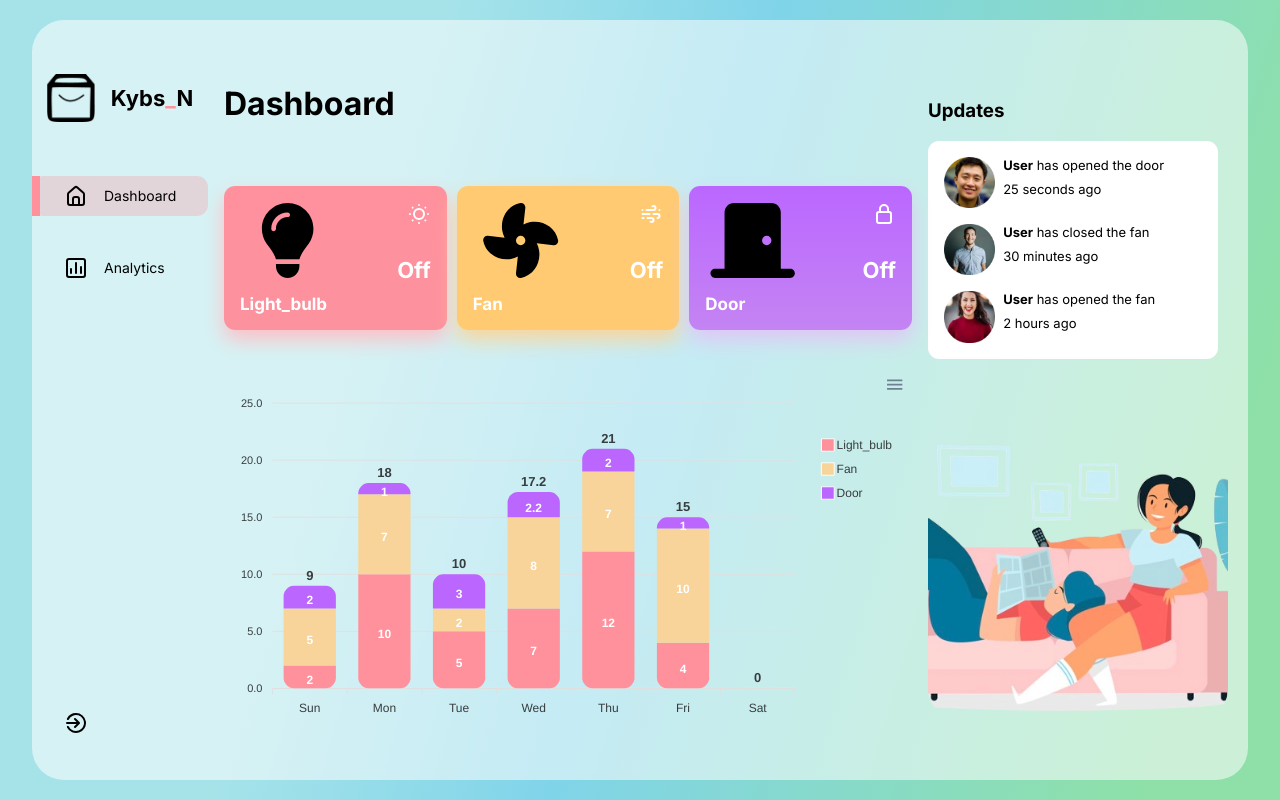
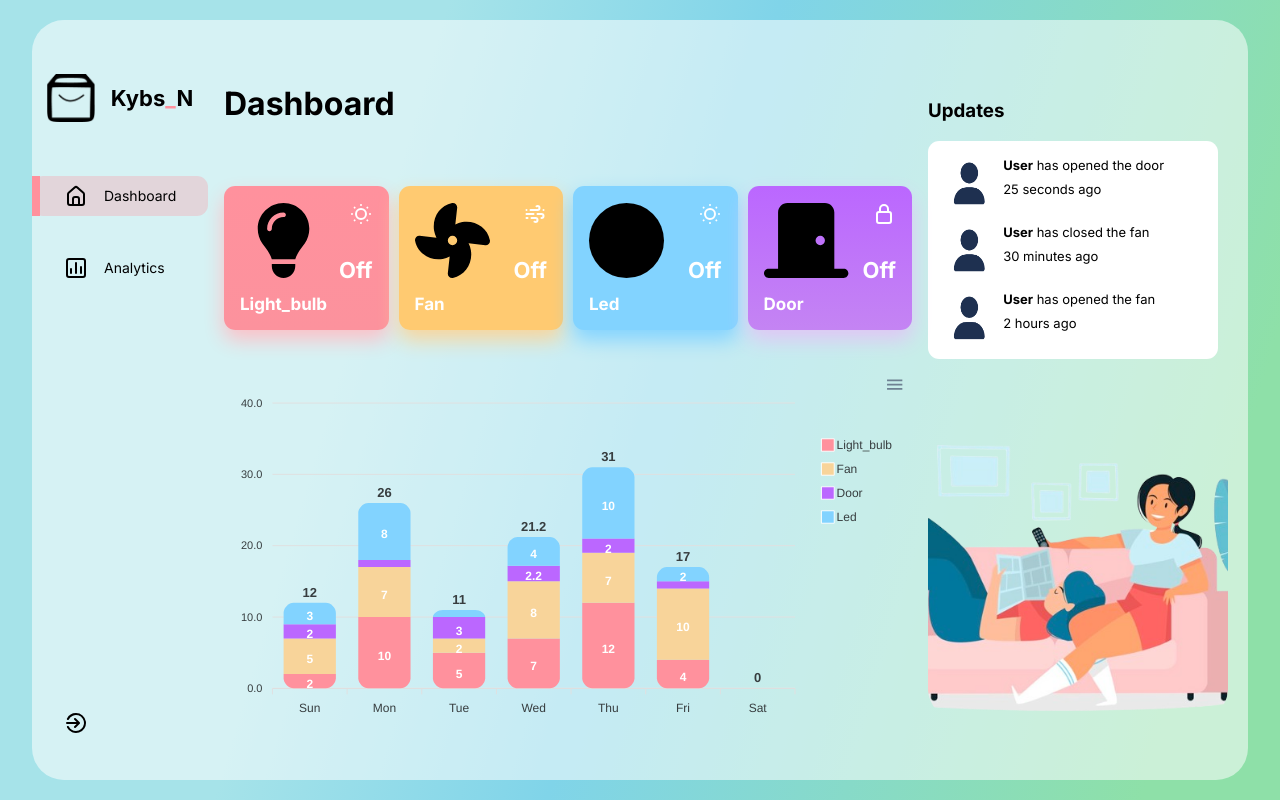
Before and after one commit to Kingyakstha/new_demo, a React (Create React App) app in the folder React-Admin-Dashboard-public/: page / in a window 1280 px wide. Built offline with nearby package versions, Linux system fonts and the light colour scheme; no server answers.

Commit message:
final commit

```diff
--- a/React-Admin-Dashboard-public/src/Data/Data.js
+++ b/React-Admin-Dashboard-public/src/Data/Data.js
@@ -1,8 +1,11 @@
-import {faEnvelope,faDoorClosed,faDoorOpen,faLightbulb,faFan} from '@fortawesome/free-solid-svg-icons'
+import {faEnvelope,faDoorClosed,faDoorOpen,faLightbulb,faFan, faPowerOff, faCircle} from '@fortawesome/free-solid-svg-icons'
 // Sidebar imports
 import {
   UilEstate,
   UilChart,
+
+
+  UilLightbulbAlt,
 
   UilLock,
 
@@ -15,9 +18,9 @@ import {
 import { UilUsdSquare, UilMoneyWithdrawal } from "@iconscout/react-unicons";
 
 // Recent Card Imports
-import img1 from "../imgs/img1.png";
-import img2 from "../imgs/img2.png";
-import img3 from "../imgs/img3.png";
+import img1 from "../imgs/logo1.png";
+import img2 from "../imgs/logo1.png";
+import img3 from "../imgs/logo1.png";
 
 // Sidebar Data
 export const SidebarData = [
@@ -30,25 +33,6 @@ export const SidebarData = [
     heading: 'Analytics'
   },
 ];
-
-// Analytics Cards Data
-export const cardsdata= {
-  title: "Light_bulb",
-  icon1:faLightbulb,
-  color: {
-    backGround: "linear-gradient(180deg, #FF919D 0%, #FC929D 100%)",
-    boxShadow: "0px 10px 20px 0px #FDC0C7",
-  },
-  barValue: 80,
-  value: "14,270",
-  png: UilMoneyWithdrawal,
-  series: [
-    {
-      name: "Light_bulb",
-      data: [10, 100, 50, 70, 80, 30, 40],
-    },
-  ],
-};
 
 
 
@@ -72,6 +56,8 @@ export const cardsData = [
     ],
   },
 
+
+
   {
     title: "Fan",
     icon1:faFan,
@@ -81,12 +67,27 @@ export const cardsData = [
       boxShadow: "0px 10px 20px 0px #F9D59B",
     },
     barValue: 60,
-    value: "4,270",
     png: UilWind,
     series: [
       {
         name: 'Fan',
         data: [5, 7, 2, 8, 7, 10, 0],
+      },
+    ],
+  },
+  {
+    title: "Led",
+    icon1:faCircle,
+    color: {
+      backGround: "#82D3FF",
+      boxShadow: "0px 10px 20px 0px #82D3FF",
+    },
+    barValue: 10,
+    png: UilBrightnessLow,
+    series: [
+      {
+        name: "Led",
+        data: [3, 8, 1, 4, 10, 2, 0],
       },
     ],
   },
@@ -100,7 +101,6 @@ export const cardsData = [
       boxShadow: "0px 10px 20px 0px #e0c6f5",
     },
     barValue: 70,
-    value: "25,970",
     png: UilLock,
     series: [
       {
--- a/React-Admin-Dashboard-public/src/components/Card/Card.css
+++ b/React-Admin-Dashboard-public/src/components/Card/Card.css
@@ -40,9 +40,12 @@
 .light-bulb-on {
   color: yellow; /* Change the color as needed */
 }
-.light-bulb-off {
-  color: grey; /* Change the color as needed */
+
+
+.led-on {
+  color: white; /* Change the color as needed */
 }
+
 
 .door-thing {
   color: black; /* Change the color as needed */
--- a/React-Admin-Dashboard-public/src/components/Card/Card.jsx
+++ b/React-Admin-Dashboard-public/src/components/Card/Card.jsx
@@ -33,7 +33,7 @@ function CompactCard({ param, setExpanded }) {
   useEffect(() => {
     const getData = async () => {
       try {
-        const response = await fetch("http://192.168.11.100:4000/api");
+        const response = await fetch("http://192.168.11.107:4000/api");
         const data = await response.json();
         setdata(data)
       } catch (err) {
@@ -74,12 +74,19 @@ function CompactCard({ param, setExpanded }) {
     >
       <div className="radialBar">
       <FontAwesomeIcon
-  icon={param.title === "Door" && !dataa.Door ? faDoorClosed: param.icon1}
-  className={`svg-inline--fa ${param.title === "Fan" && isRotating ? "rotate" : ""} ${param.title === "Light_bulb" && dataa.Light_bulb ? "light-bulb-on" : "light-bulb-off"} ${param.title === "Light_bulb" && !dataa.Light_bulb ? "door-thing" : ""} ${param.title === "Fan"? "door-thing" : ""} ${param.title === "Door"? "door-thing" : ""}`}
+  icon={param.title === "Door" && !dataa.Door ? faDoorClosed : param.icon1}
+  className={`svg-inline--fa ${
+    param.title === "Fan" && isRotating ? "rotate" : ""
+  } ${
+    dataa.Led || dataa.Light_bulb ? "led-on" : "door-thing"
+  } ${
+    param.title === "Fan" || param.title === "Door" ? "door-thing" : ""
+  }`}
   style={{
     fontSize: '75px',
   }}
 />
+
 
 
       <span>{param.title}</span>
@@ -90,6 +97,7 @@ function CompactCard({ param, setExpanded }) {
   {param.title === "Fan" ? (dataa.Fan ? "On" : "Off") : ""}
   {param.title === "Door" ? (dataa.Door ? "On" : "Off") : ""}
   {param.title === "Light_bulb" ? (dataa.Light_bulb ? "On" : "Off") : ""}
+  {param.title === "Led" ? (dataa.Led ? "On" : "Off") : ""}
 </span>
 
 <span></span>
--- a/React-Admin-Dashboard-public/src/components/MainDash/MainDash.jsx
+++ b/React-Admin-Dashboard-public/src/components/MainDash/MainDash.jsx
@@ -11,12 +11,17 @@ const MainDash = () => {
       series: [{
         name: "Light_bulb",
         data: [2, 10, 5, 7, 12, 4, 0],
-      }, {
+      },
+      {
         name: 'Fan',
         data: [5, 7, 2, 8, 7, 10, 0]
       }, {
         name: 'Door',
         data: [2, 1, 3, 2.2, 2, 1, 0]
+      },
+      {
+        name: "Led",
+        data: [3, 8, 1, 4, 10, 2, 0],
       }],
       chart: {
         type: 'bar',
@@ -65,7 +70,10 @@ const MainDash = () => {
       fill: {
         opacity: 1
       },
-      colors: ['#FF919D', '#F8D49A', '#BB67FF'],
+      colors: ['#FF919D',
+      '#F8D49A',
+      '#BB67FF',
+      '#82D3FF']
     };
     var chart = new ApexCharts(document.querySelector("#chart"), options);
     chart.render();
```
Also changed, not shown: React-Admin-Dashboard-public/src/imgs/logo1.png (added).
